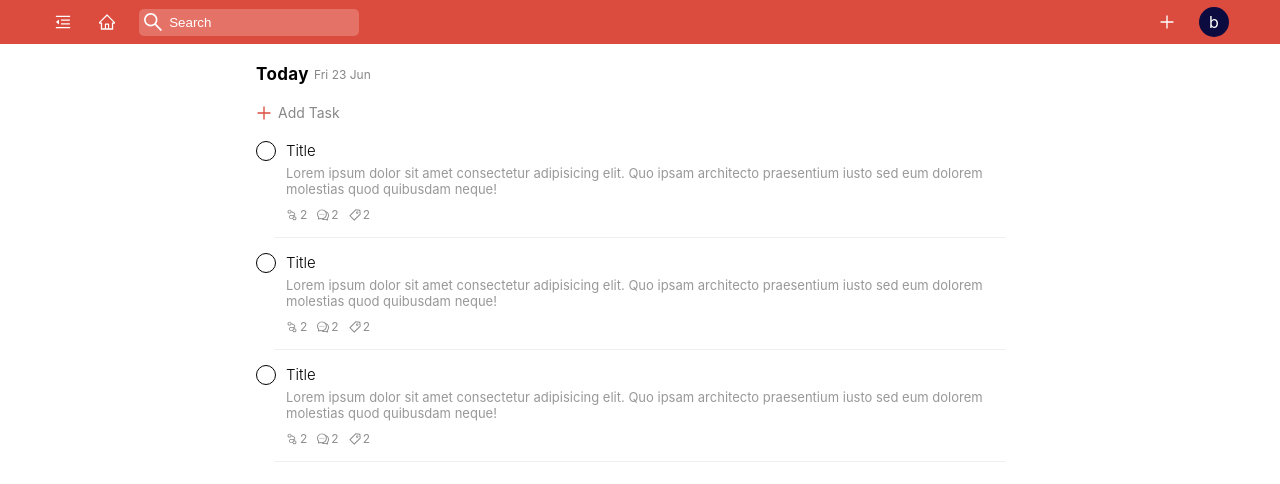
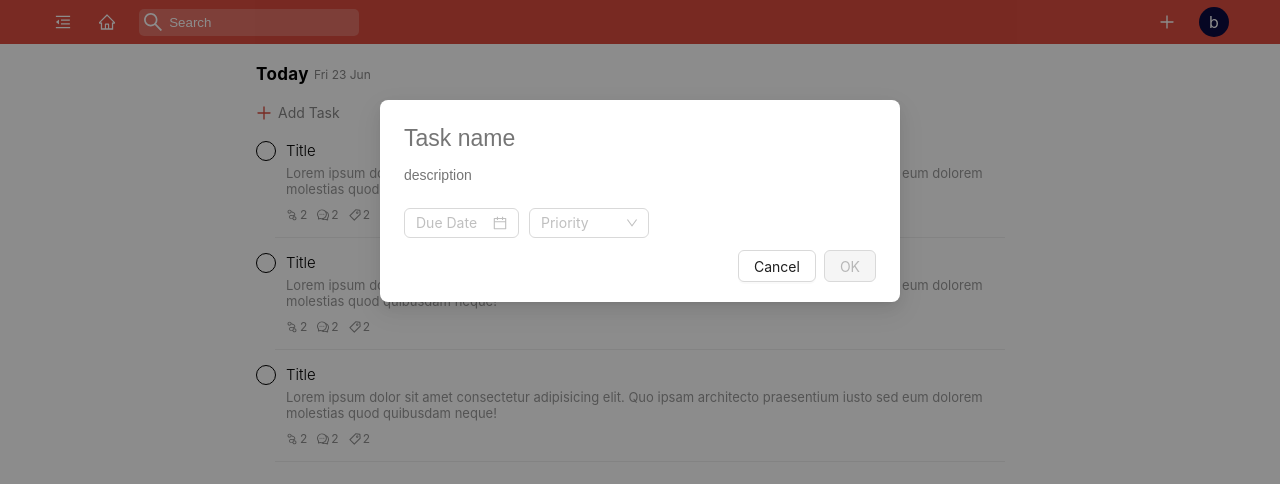
Before and after one commit to anhtoan260497/todoist, a React (Create React App) app: page /app/today in a window 1280 px wide. Both pictures are taken after a click on the element 1167 px from the left and 22 px from the top of the page. Shown: the top 484 px of the page. Built offline with nearby package versions, Linux system fonts and the light colour scheme.

Commit message:
add modal

```diff
--- a/src/app/store.js
+++ b/src/app/store.js
@@ -1,8 +1,10 @@
 import { configureStore } from '@reduxjs/toolkit'
 import menuSlice from '../features/menu/menuSlice'
+import modalSlice from '../features/modal/modalSlice'
 
 const reducers = {
-    menuReducer : menuSlice
+    menuReducer : menuSlice,
+    modalReducer : modalSlice
 }
 
 export const store = configureStore({
--- a/src/components/AddProjectModal/index.jsx
+++ b/src/components/AddProjectModal/index.jsx
@@ -1,22 +1,22 @@
-import React, { useCallback, useEffect, useMemo, useState } from "react";
-import PropTypes from "prop-types";
+import React, { useCallback, useState } from "react";
 import { ColorPicker, Modal, Switch } from "antd";
 import "./styles.scss";
-
-AddProjectModal.propTypes = {
-  isOpenProjectModal: PropTypes.bool.isRequired,
-};
+import { useDispatch, useSelector } from "react-redux";
+import { toggleModalAddProject } from "../../features/modal/modalSlice";
 
 function AddProjectModal({ isOpenProjectModal, setIsOpenProjectModal }) {
   const [color,setColor] = useState([0,0,0]) // red,green,blue
   const [name,setName] = useState('')
   const [isCheckFavorites,setIsCheckFavorites] = useState(false)
+  const isShowModalAddProject =  useSelector(state => state.modalReducer.isShowModalAddProject)
+
+  const dispatch = useDispatch()
 
   const submitProject = () => {
     console.log(color,name)
     setColor([0,0,0])
     setName('')
-    setIsOpenProjectModal(false)
+    dispatch(toggleModalAddProject(false))
   };
 
   const handleChangeColor = useCallback((color) => {
@@ -38,9 +38,9 @@
       <Modal
         title="Add Project"
         closable={false}
-        open={isOpenProjectModal}
+        open={isShowModalAddProject}
         onOk={() => submitProject("hi")}
-        onCancel={() => setIsOpenProjectModal(false)}
+        onCancel={() => dispatch(toggleModalAddProject(false))}
         okButtonProps={{disabled : name.length === 0}}
 
       >
--- a/src/components/AddTaskModal/index.jsx
+++ b/src/components/AddTaskModal/index.jsx
@@ -1,27 +1,103 @@
-import React from 'react';
-import PropTypes from 'prop-types';
-import { Modal } from 'antd';
+import React, { useState } from "react";
+import { DatePicker, Modal, Select } from "antd";
+import { useDispatch, useSelector } from "react-redux";
+import { toggleModalAddTask } from "../../features/modal/modalSlice";
+import "./styles.scss";
 
-AddTaskModal.propTypes = {
-    setIsShowAddTaskModal : PropTypes.func,
-    isShowAddTaskModal : PropTypes.bool.isRequired
+function AddTaskModal({ isShowAddTaskModal, setIsShowAddTaskModal }) {
+  const isShowModalAddTask = useSelector(
+    (state) => state.modalReducer.isShowModalAddTask
+  );
+  const dispatch = useDispatch();
+  const [taskName, setTaskName] = useState("");
+  const [description, setDescription] = useState("");
+  const [datePicker, setDatePicker] = useState(Date.now());
+  const [priorityPicker, setPriorityPicker] = useState(0);
+
+  const priorityOptions = [
+    {
+      value: 1,
+      label: `🔴 Priority 1`,
+    },
+    {
+      value: 2,
+      label: `🟡 Priority 2`,
+    },
+    {
+      value: 3,
+      label: `🟢 Priority 3`,
+    },
+  ];
+
+  const submitTask = () => {
+    ///do something here
+    ///
+    //
+    setTaskName("");
+    setDescription("");
+    setDatePicker(Date.now());
+    setPriorityPicker(0);
+    dispatch(toggleModalAddTask(false));
   };
 
-function AddTaskModal({isShowAddTaskModal, setIsShowAddTaskModal}) {
+  const handleChangeTaskName = (e) => {
+    setTaskName(e.target.value);
+  };
 
-    const submitTask = () => {
-        console.log('hi')
-    }
+  const handleChangeDescription = (e) => {
+    setDescription(e.target.value);
+  };
+
+  const handleChangeDate = (date) => {
+    setDatePicker(date.$d);
+  };
+
+  const handleChangePriority = (value) => {
+    setPriorityPicker(value);
+  };
 
   return (
     <Modal
-        title="Add Task"
       closable={false}
-        open={isShowAddTaskModal}
+      open={isShowModalAddTask}
       onOk={() => submitTask("hi")}
-        onCancel={() => setIsShowAddTaskModal(false)}
+      onCancel={() => dispatch(toggleModalAddTask(false))}
+      okButtonProps={{ disabled: taskName.length === 0 }}
     >
-     hello
+      <input
+        className="task-name-input"
+        type="text"
+        max-length={50}
+        placeholder="Task name"
+        onChange={(e) => handleChangeTaskName(e)}
+        value={taskName}
+      />
+
+      <input
+        className="task-description-input"
+        type="text"
+        placeholder="description"
+        onChange={(e) => handleChangeDescription(e)}
+        value={description}
+      />
+
+      <div className="more-task-options">
+        <DatePicker
+          className="date-picker"
+          onChange={handleChangeDate}
+          placeholder="Due Date"
+        />
+
+        <Select
+          style={{
+            width: 120,
+          }}
+          onChange={handleChangePriority}
+          options={priorityOptions}
+          className="select-picker"
+          placeholder="Priority"
+        />
+      </div>
     </Modal>
   );
 }
--- a/src/components/AddTaskModal/styles.scss
+++ b/src/components/AddTaskModal/styles.scss
@@ -0,0 +1,32 @@
+.task-name-input {
+    width: 100%;
+    padding : 5px 10px 10px 0;
+    font-size: 23px;
+    font-weight: 500;
+    border:none;
+    outline : none;
+}
+
+.task-description-input {
+    width: 100%;
+    padding : 5px 10px 10px 0;
+    font-size: 14px;
+    color : #838383;
+    border:none;
+    outline : none;
+    font-weight: 100;
+    margin: 0 0 15px 0;
+}
+
+.more-task-options {
+    display: flex;
+    gap : 10px;
+    align-items: center;
+
+    .date-picker,.select-picker {
+        width: 115px;
+        height: 30px;
+        cursor: pointer;
+    }
+
+}
--- a/src/components/Header/index.jsx
+++ b/src/components/Header/index.jsx
@@ -11,6 +11,7 @@
 import clsx from 'clsx'
 import { useDispatch, useSelector } from "react-redux";
 import { setActiveMenu } from "../../features/menu/menuSlice";
+import { toggleModalAddTask } from "../../features/modal/modalSlice";
 
 
 function Header() {
@@ -37,7 +38,7 @@
       </div>
 
       <div className="right-header-container">
-        <PlusOutlined className="header-icon" />
+        <PlusOutlined className="header-icon" onClick={() => dispatch(toggleModalAddTask(true))} />
         <div className="profile-avatar">
             b
         </div>
--- a/src/components/MenuLeft/index.jsx
+++ b/src/components/MenuLeft/index.jsx
@@ -1,4 +1,4 @@
-import React, { useCallback, useEffect, useMemo, useState } from "react";
+import React from "react";
 import "./styles.scss";
 import ProjectItem from "../ProjectItem";
 import {
@@ -7,24 +7,23 @@
   UnorderedListOutlined,
 } from "@ant-design/icons";
 import clsx from "clsx";
-import { useSelector } from "react-redux";
+import { useDispatch, useSelector } from "react-redux";
 import AddProjectModal from "../AddProjectModal";
 import { Link, useParams } from "react-router-dom";
 import appRoute from "../../routes/app";
+import { toggleModalAddProject } from "../../features/modal/modalSlice";
 
 MenuLeft.propTypes = {};
 
 const {today, upcoming} = appRoute
 
 function MenuLeft() {
+
   const isActiveMenu = useSelector((state) => state.menuReducer.isActiveMenu);
-  const [isOpenProjectModal,setIsOpenProjectModal] = useState(false)  // open add project modal
   const params = useParams()
+  const dispatch = useDispatch()
 
   const isCurrentRoute = (path) =>  params['*'].includes(path)
-
-
-
 
   return (
     <div
@@ -48,13 +47,13 @@
       </div>
       <div className="menu-left-title">
         Projects
-        <PlusOutlined className="header-icon" onClick={()=>setIsOpenProjectModal(true)}/>
+        <PlusOutlined className="header-icon" onClick={()=>dispatch(toggleModalAddProject(true))}/>
       </div>
       <ul className="list-project-container">
         <ProjectItem color="blue" quantity={2} title="helelo" />
       </ul>
 
-      <AddProjectModal isOpenProjectModal={isOpenProjectModal} setIsOpenProjectModal={setIsOpenProjectModal}/>
+      <AddProjectModal/>
     </div>
   );
 }
--- a/src/components/TaskAreaHeader/index.jsx
+++ b/src/components/TaskAreaHeader/index.jsx
@@ -3,12 +3,13 @@
 import "./styles.scss";
 import { PlusOutlined } from "@ant-design/icons";
 import AddTaskModal from "../AddTaskModal";
+import { useDispatch, useSelector } from "react-redux";
+import { toggleModalAddTask } from "../../features/modal/modalSlice";
 
 TaskAreaHeader.propTypes = {};
 
 function TaskAreaHeader() {
-
-  const [isShowAddTaskModal,setIsShowAddTaskModal] = useState(false)
+  const dispatch = useDispatch()
 
   return (
     <div className="task-area-header">
@@ -17,12 +18,12 @@
           <h3 className="title">Today</h3>
           <p  className="description">Fri 23 Jun</p>
         </div>
-        <div className="new-task" onClick={() => setIsShowAddTaskModal(true)}>
+        <div className="new-task" onClick={() => dispatch(toggleModalAddTask(true))}>
           <PlusOutlined className="new-task-icon" />
           <p className="description add-label">Add Task</p>
         </div>
       </div>
-      <AddTaskModal isShowAddTaskModal={isShowAddTaskModal} setIsShowAddTaskModal={setIsShowAddTaskModal} />
+      <AddTaskModal />
     </div>
   );
 }
--- /dev/null
+++ b/src/features/modal/modalSlice.js
@@ -0,0 +1,22 @@
+import { createSlice } from "@reduxjs/toolkit";
+
+const initialState = {
+  isShowModalAddProject: false,
+  isShowModalAddTask: false,
+};
+
+const modalSlice = createSlice({
+  name: "modalSlice",
+  initialState,
+  reducers: {
+    toggleModalAddProject: (state, action) => {
+      state.isShowModalAddProject = action.payload;
+    },
+    toggleModalAddTask: (state, action) => {
+      state.isShowModalAddTask = action.payload;
+    },
+  },
+});
+
+export const {toggleModalAddProject,toggleModalAddTask} = modalSlice.actions
+export default modalSlice.reducer
```
Lines whose indentation alone changed are shown as unchanged.
